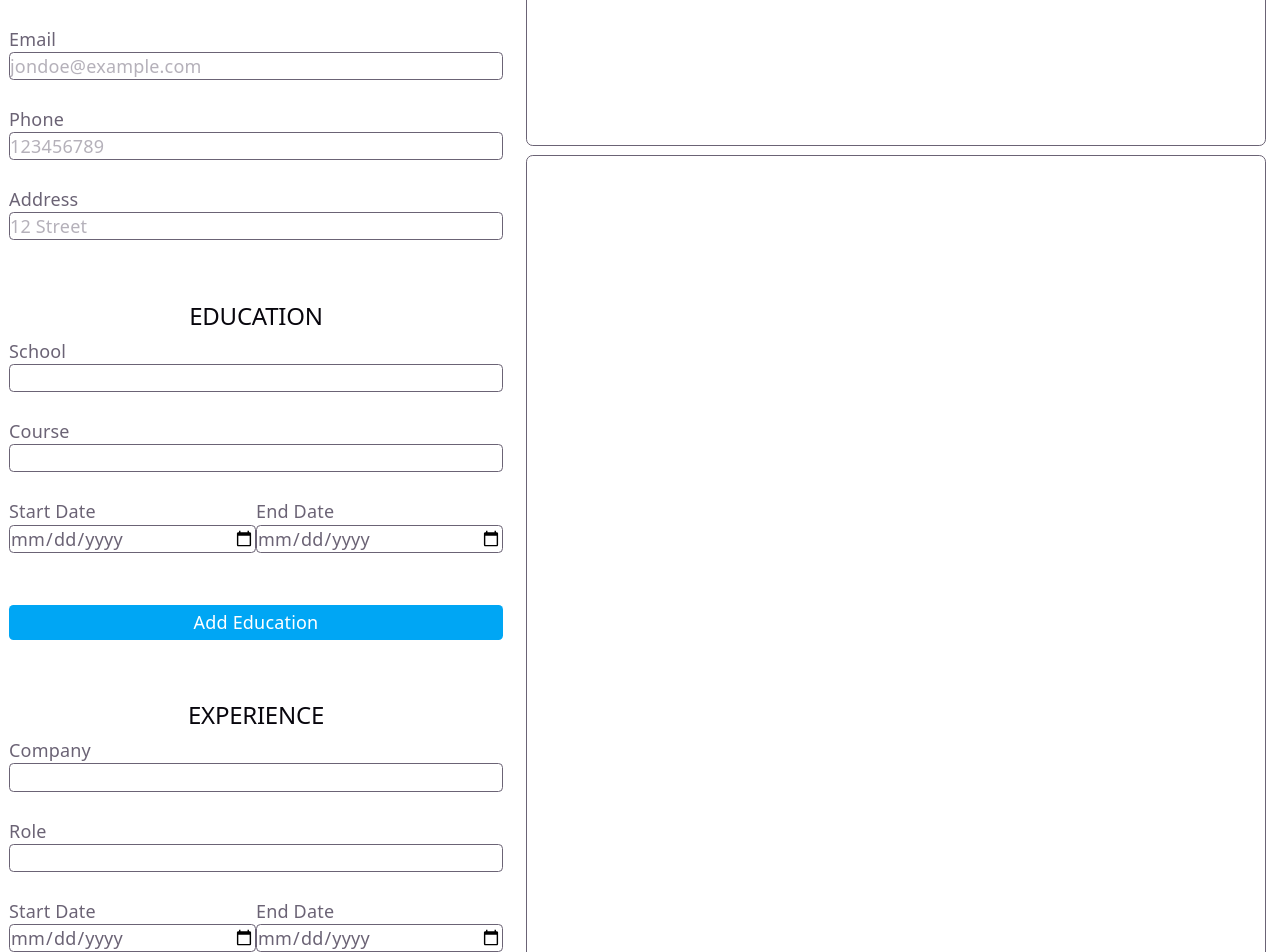
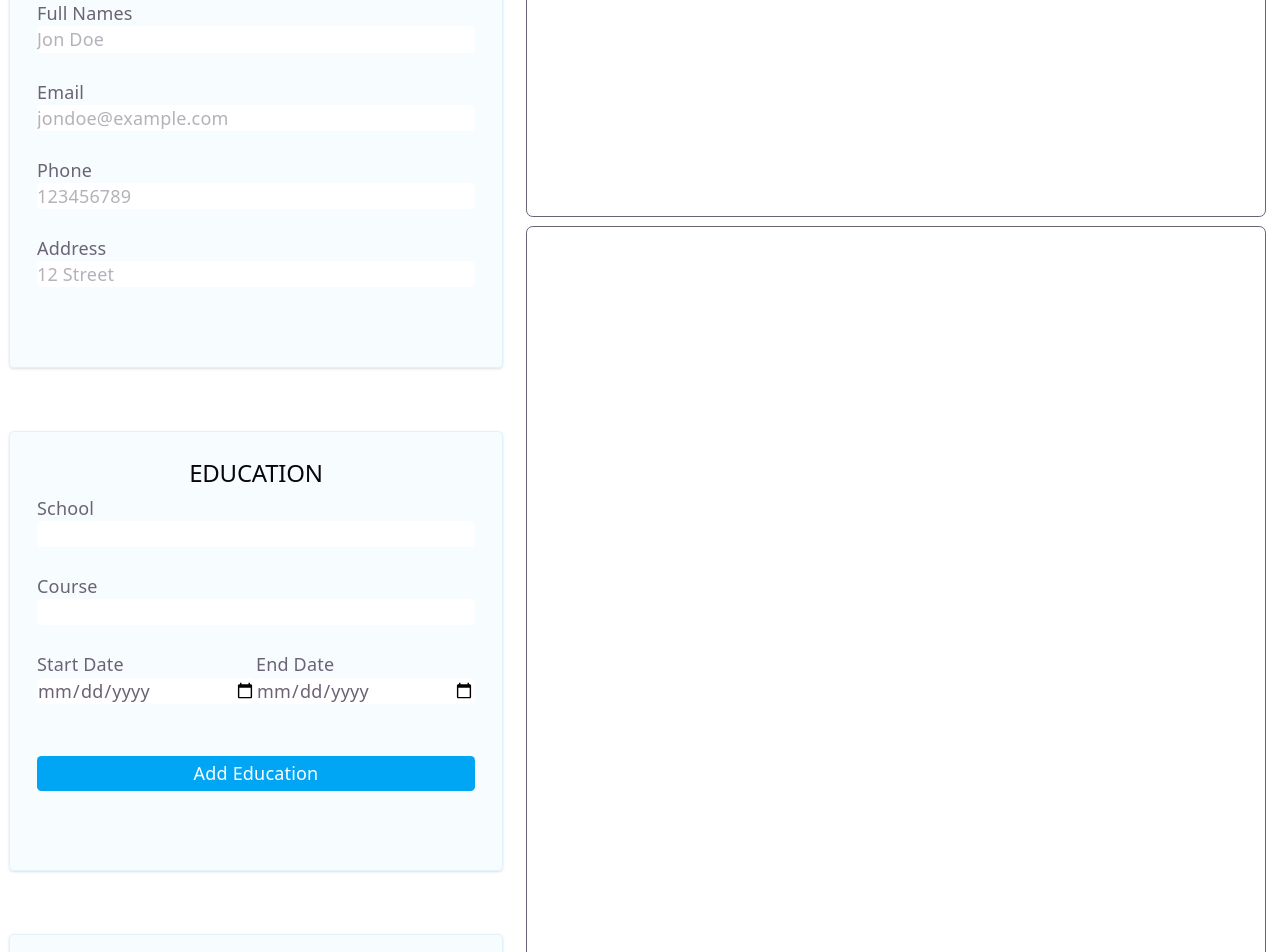
Before and after one commit to FaithNA/cv-app, a React (Vite) app: page / in a window 1280 px wide. Shown: the part 100-1052 px from the top of the page. Built offline with nearby package versions, Linux system fonts and the light colour scheme.

Commit message:
Style the Editor Shell

```diff
--- a/src/Editor.jsx
+++ b/src/Editor.jsx
@@ -8,6 +8,7 @@ export default function Editor(){
                 <PersonalInfo/>
                 <Education/>
                 <Experience/>
+                <button className="rounded bg-sky-500 hover:bg-sky-700 text-white pt-1 pb-1 pl-4 pr-4">Submit</button>
             </div>
 
 
--- a/src/Education.jsx
+++ b/src/Education.jsx
@@ -1,17 +1,17 @@
 export default function Education(){
     return(
         <div>
-            <form action="GET" className="flex flex-col">
+            <form action="GET" className="flex flex-col bg-sky-50/50 p-6 rounded-sm border border-sky-100 shadow-sm my-6">
                 <h2 className="self-center font-bold">EDUCATION</h2>
                 <label htmlFor="school" className="block w-full">School
                     <input type="text"
-                    className="border rounded w-full"
+                    className="focus:outline-none focus:ring focus:ring-pink-300 rounded w-full bg-white"
                     placeholder=""/>
                 </label>
                 <br />
                 <label htmlFor="course" className="block w-full">Course
                     <input type="text"
-                    className="border rounded w-full"
+                    className="focus:outline-none focus:ring focus:ring-pink-300 rounded w-full bg-white"
                     placeholder=""/>
                 </label>
                 <br />
@@ -19,11 +19,11 @@ export default function Education(){
                 <div className="period flex">
                     <label htmlFor="start" className="block w-full">Start Date
                         <input type="date"
-                        className="border rounded w-full"/>
+                        className="focus:outline-none focus:ring focus:ring-pink-300 rounded w-full bg-white"/>
                     </label>
                     <label htmlFor="end" className="block w-full">End Date
                         <input type="date"
-                        className="border rounded w-full"/>
+                        className="focus:outline-none focus:ring focus:ring-pink-300 rounded w-full bg-white"/>
                     </label>
                 </div>
                 <br />
--- a/src/Experience.jsx
+++ b/src/Experience.jsx
@@ -1,17 +1,17 @@
 export default function Experience(){
     return(
         <div>
-            <form action="GET" className="flex flex-col">
+            <form action="GET" className="flex flex-col bg-sky-50/50 p-6 rounded-sm border border-sky-100 shadow-sm my-6">
                 <h2 className="self-center font-bold">EXPERIENCE</h2>
                 <label htmlFor="company" className="block w-full">Company
                     <input type="text"
-                    className="border rounded w-full"
+                    className="focus:outline-none focus:ring focus:ring-pink-300 rounded w-full bg-white"
                     placeholder=""/>
                 </label>
                 <br />
                 <label htmlFor="role" className="block w-full">Role
                     <input type="text"
-                    className="border rounded w-full"
+                    className="focus:outline-none focus:ring focus:ring-pink-300 rounded w-full bg-white"
                     placeholder=""/>
                 </label>
                 <br />
@@ -19,11 +19,11 @@ export default function Experience(){
                 <div className="period flex">
                     <label htmlFor="start" className="block w-full">Start Date
                         <input type="date"
-                        className="border rounded w-full"/>
+                        className="focus:outline-none focus:ring focus:ring-pink-300 rounded w-full bg-white"/>
                     </label>
                     <label htmlFor="end" className="block w-full">End Date
                         <input type="date"
-                        className="border rounded w-full"/>
+                        className="focus:outline-none focus:ring focus:ring-pink-300 rounded w-full bg-white"/>
                     </label>
                 </div>
                 <br />
--- a/src/PersonalInfo.jsx
+++ b/src/PersonalInfo.jsx
@@ -1,29 +1,29 @@
 export default function PersonalInfo(){
     return(
         <div>
-            <form action="GET" className="flex flex-col">
+            <form action="GET" className="flex flex-col bg-sky-50/50 p-6 rounded-sm border border-sky-100 shadow-sm my-6">
                 <h2 className="self-center font-bold">PERSONAL INFO</h2>
                 <label htmlFor="names" className="block w-full">Full Names
                     <input type="text"
-                    className="border rounded w-full"
+                    className="focus:outline-none focus:ring focus:ring-pink-300 rounded w-full bg-white"
                     placeholder="Jon Doe"/>
                 </label>
                 <br />
                 <label htmlFor="email" className="block w-full">Email
                     <input type="email"
-                    className="border rounded w-full"
+                    className="focus:outline-none focus:ring focus:ring-pink-300 rounded w-full bg-white"
                     placeholder="jondoe@example.com"/>
                 </label>
                 <br />
                 <label htmlFor="number" className="block w-full">Phone
                     <input type="number"
-                    className="border rounded w-full"
+                    className="focus:outline-none focus:ring focus:ring-pink-300 rounded w-full bg-white"
                     placeholder="123456789"/>
                 </label>
                 <br />
                 <label htmlFor="address" className="block w-full">Address
                     <input type="text"
-                    className="border rounded w-full"
+                    className="focus:outline-none focus:ring focus:ring-pink-300 rounded w-full bg-white"
                     placeholder="12 Street"/>
                 </label>
                 <br />
```
